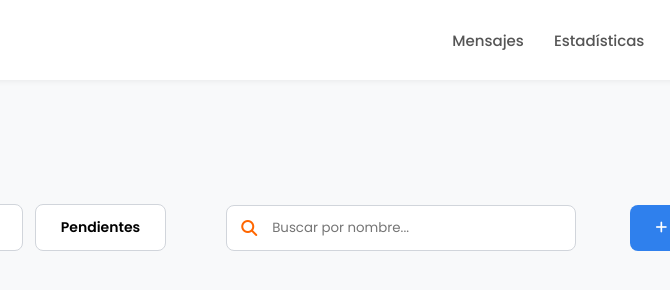
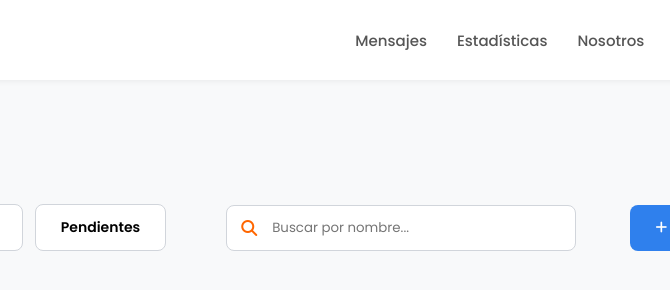
Before and after one commit to 251210-cell/front-adoptme, a plain HTML site: page src/views/index-admin.html in a window 1280 px wide. Shown: the full height of the page, 412-1082 px from the left. Drawn offline with Linux system fonts and the light colour scheme; some packages are replaced by stand-ins of ours; no server answers; a script that the page names is missing.

Commit message:
chat admin

```diff
--- a/src/views/index-admin.html
+++ b/src/views/index-admin.html
@@ -18,6 +18,7 @@
         <nav class="nav-menu">
             <a href="chat-admin.html" class="nav-link">Mensajes</a>
             <a href="estadistica.html" class="nav-link">Estadísticas</a>
+            <a href="nosotros-admin.html" class="nav-link">Nosotros</a>
             <div class="user-profile" id="panel-admin" onclick="toggleMenuAdmin()">
                 <div class="profile-trigger">
                     <span>Hola, <b id="adminNombreHeader">Admin</b></span>
```
